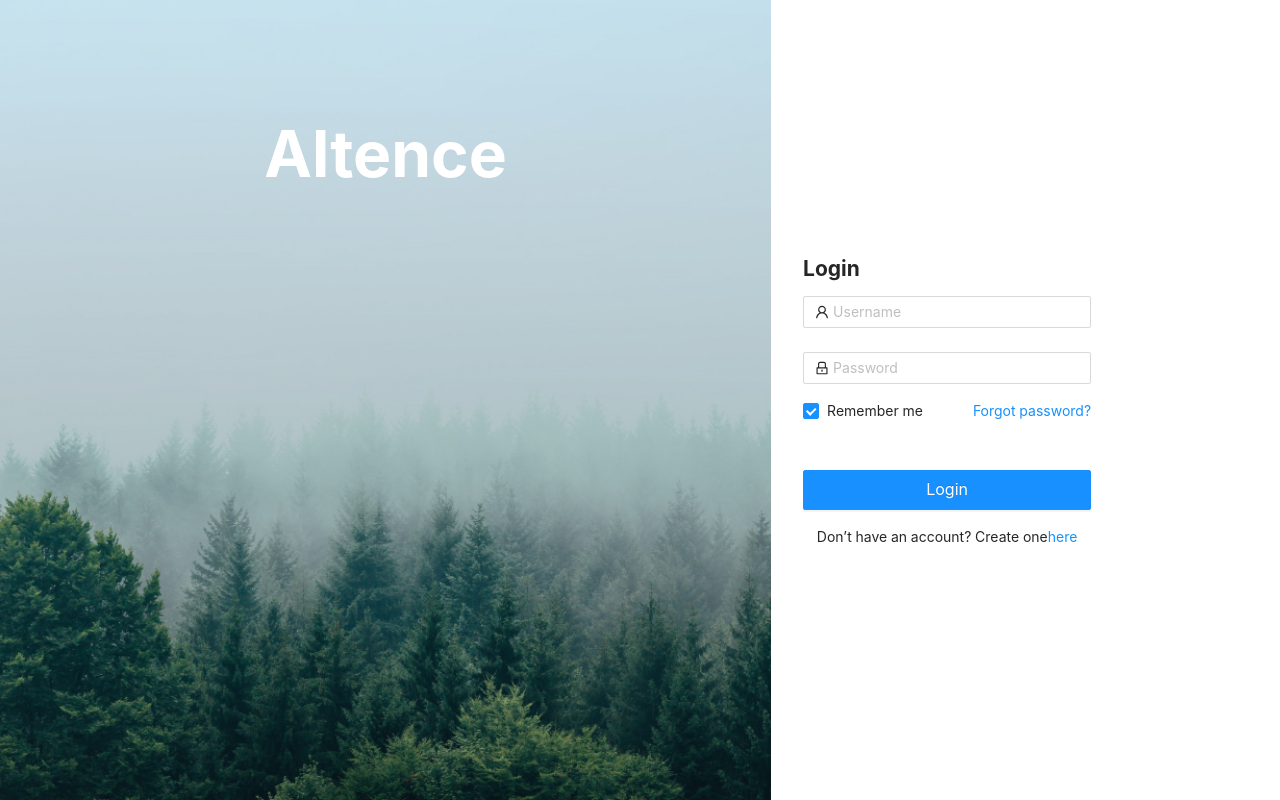
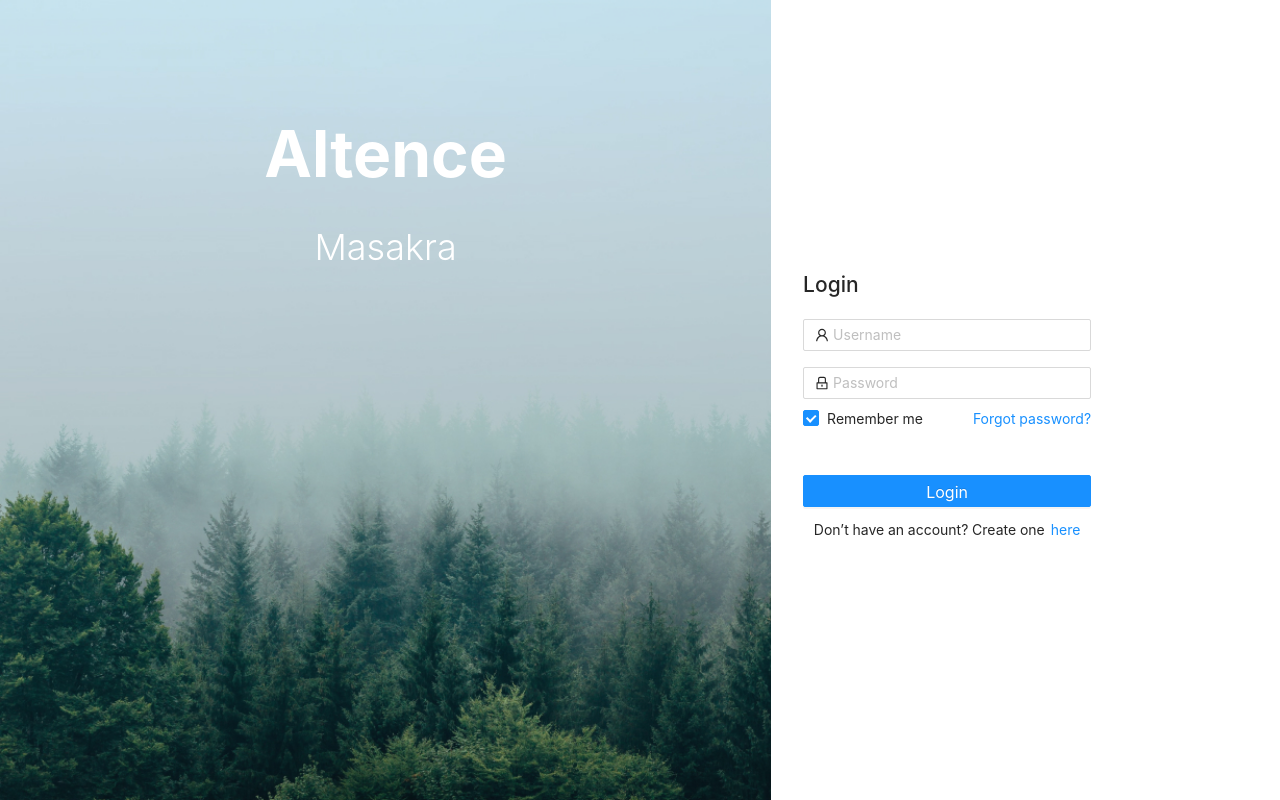
Before and after one commit to rising-star93/react-lightence-ant-design-template, a React (Create React App) app: page /login in a window 1280 px wide. Built offline with nearby package versions, Linux system fonts and the light colour scheme.

Commit message:
fix(login): update styles, change style imports

```diff
--- a/src/components/auth/form/LoginForm.tsx
+++ b/src/components/auth/form/LoginForm.tsx
@@ -1,16 +1,8 @@
 import React from 'react';
 import { useHistory } from 'react-router-dom';
-import { Form, Input, Button, Checkbox } from 'antd';
+import { Form, Input, Checkbox } from 'antd';
 import { UserOutlined, LockOutlined } from '@ant-design/icons';
-import {
-  FormDiv,
-  FormStyled,
-  FormTitle,
-  RememberMeDiv,
-  LogInDiv,
-  RegisterNowDiv,
-  FormButtonStyled,
-} from './LoginFormStyles';
+import * as S from './LoginFormStyles';
 
 const LoginForm: React.FC = () => {
   const history = useHistory();
@@ -20,35 +12,41 @@ const LoginForm: React.FC = () => {
   };
 
   return (
-    <FormDiv>
-      <FormTitle>Login</FormTitle>
-      <FormStyled name="normal_login" className="login-form" initialValues={{ remember: true }} onFinish={handleSubmit}>
-        <Form.Item name="username" rules={[{ required: true, message: 'Please input your Username!' }]}>
+    <S.FormDiv>
+      <S.FormTitle>Login</S.FormTitle>
+      <S.FormStyled
+        name="normal_login"
+        className="login-form"
+        layout="vertical"
+        initialValues={{ remember: true }}
+        onFinish={handleSubmit}
+      >
+        <S.FormInput name="username" rules={[{ required: true, message: 'Please input your Username!' }]}>
           <Input prefix={<UserOutlined className="site-form-item-icon" />} placeholder="Username" />
-        </Form.Item>
-        <Form.Item name="password" rules={[{ required: true, message: 'Please input your Password!' }]}>
+        </S.FormInput>
+        <S.FormInput name="password" rules={[{ required: true, message: 'Please input your Password!' }]}>
           <Input prefix={<LockOutlined className="site-form-item-icon" />} type="password" placeholder="Password" />
-        </Form.Item>
+        </S.FormInput>
 
-        <RememberMeDiv>
+        <S.RememberMeContainer>
           <Form.Item name="remember" valuePropName="checked" noStyle>
             <Checkbox>Remember me</Checkbox>
           </Form.Item>
           <a className="login-form-forgot" href="">
             Forgot password?
           </a>
-        </RememberMeDiv>
+        </S.RememberMeContainer>
 
-        <LogInDiv>
-          <FormButtonStyled type="primary" htmlType="submit" className="login-form-button">
+        <S.LogInContainer>
+          <S.FormButtonStyled type="primary" htmlType="submit" className="login-form-button">
             Login
-          </FormButtonStyled>
-          <RegisterNowDiv>
-            Don’t have an account? Create one <a href="">here</a>
-          </RegisterNowDiv>
-        </LogInDiv>
-      </FormStyled>
-    </FormDiv>
+          </S.FormButtonStyled>
+          <S.RegisterNowDiv>
+            Don’t have an account? Create one <S.RegisterNowLink href="">here</S.RegisterNowLink>
+          </S.RegisterNowDiv>
+        </S.LogInContainer>
+      </S.FormStyled>
+    </S.FormDiv>
   );
 };
 
--- a/src/components/auth/form/LoginFormStyles.ts
+++ b/src/components/auth/form/LoginFormStyles.ts
@@ -4,33 +4,42 @@ import { Form, Button } from 'antd';
 export const FormDiv = styled.div`
   width: 22rem;
   background: white;
-  padding: 1rem 2rem 1rem 2rem;
+  padding: 1.25rem 2rem 0.75rem 2rem;
 `;
 
 export const FormStyled = styled(Form)``;
 
 export const FormTitle = styled.h2`
-  font-weight: 700;
+  margin-bottom: 1.125rem;
 `;
 
-export const RememberMeDiv = styled.div`
-  margin: -0.5rem 0 3rem 0;
-  display: flex;
-  justify-content: space-between;
+export const FormInput = styled(Form.Item)`
+  margin-bottom: 1rem;
 `;
 
-export const LogInDiv = styled.div`
-  display: flex;
-  flex-flow: column;
+export const RememberMeContainer = styled(Form.Item)`
+  margin: -0.75rem 0 2.5rem 0;
+  .ant-form-item-control-input-content {
+    display: flex;
+    justify-content: space-between;
+  }
+`;
+
+export const LogInContainer = styled(Form.Item)`
+  margin-bottom: 0;
 `;
 
 export const FormButtonStyled = styled(Button)`
-  height: 2.5rem;
   font-size: 1rem;
+  width: 100%;
+  margin-bottom: 0.75rem;
 `;
 
 export const RegisterNowDiv = styled.div`
   display: flex;
   justify-content: center;
-  margin: 1rem 0 0 0;
 `;
+
+export const RegisterNowLink = styled.a`
+  margin-left: 0.375rem;
+`;
--- a/src/components/auth/logo/LoginLogo.tsx
+++ b/src/components/auth/logo/LoginLogo.tsx
@@ -1,13 +1,16 @@
 import React from 'react';
-import { LogoDiv, LogoText } from './LoginLogoStyles';
+import * as S from './LoginLogoStyles';
 
 const LoginLogo: React.FC = () => {
   return (
-    <LogoDiv>
+    <S.LogoDiv>
       <h1>
-        <LogoText href="/">Altence</LogoText>
+        <S.CompanyLogo href="/">Altence</S.CompanyLogo>
       </h1>
-    </LogoDiv>
+      <h2>
+        <S.LogoText href="/">Masakra</S.LogoText>
+      </h2>
+    </S.LogoDiv>
   );
 };
 
--- a/src/components/auth/logo/LoginLogoStyles.ts
+++ b/src/components/auth/logo/LoginLogoStyles.ts
@@ -1,11 +1,20 @@
 import styled from 'styled-components';
 
 export const LogoDiv = styled.div`
-  padding: 6.5rem 0 6.5rem 0;
+  padding: 6.5rem 0 7.625rem 0;
+  display: flex;
+  align-items: center;
+  flex-flow: column;
 `;
 
-export const LogoText = styled.a`
+export const CompanyLogo = styled.a`
   font-weight: 700;
   font-size: 4rem;
   color: #ffffff;
 `;
+
+export const LogoText = styled.a`
+  font-weight: 300;
+  font-size: 2.25rem;
+  color: #ffffff;
+`;
--- a/src/components/layouts/login/LoginLayout.tsx
+++ b/src/components/layouts/login/LoginLayout.tsx
@@ -1,12 +1,7 @@
 import React, { ReactNode } from 'react';
 import { useMediaQuery } from 'react-responsive';
 import theme from '../../../styles/theme';
-import {
-  LoginLayoutStyled,
-  LoginBackgroundContainer,
-  LoginLogoContainer,
-  LoginFormContainer,
-} from './LoginLayoutStyles';
+import * as S from './LoginLayoutStyles';
 
 export interface LoginLayoutProps {
   logo: ReactNode;
@@ -17,13 +12,13 @@ const LoginLayout: React.FC<LoginLayoutProps> = ({ logo, children }) => {
   });
 
   return (
-    <LoginLayoutStyled>
-      <LoginBackgroundContainer>
-        <LoginLogoContainer>{logo}</LoginLogoContainer>
+    <S.LoginLayoutStyled>
+      <S.LoginBackgroundContainer>
+        <S.LoginLogoContainer>{logo}</S.LoginLogoContainer>
         {!isDesktop && children}
-      </LoginBackgroundContainer>
-      {isDesktop && <LoginFormContainer>{children}</LoginFormContainer>}
-    </LoginLayoutStyled>
+      </S.LoginBackgroundContainer>
+      {isDesktop && <S.LoginFormContainer>{children}</S.LoginFormContainer>}
+    </S.LoginLayoutStyled>
   );
 };
 
--- a/src/components/layouts/login/LoginLayoutStyles.ts
+++ b/src/components/layouts/login/LoginLayoutStyles.ts
@@ -14,7 +14,7 @@ export const LoginBackgroundContainer = styled.div`
   align-items: center;
   height: 100vh;
   width: 100vw;
-  background-image: url('${loginPicture}'), linear-gradient(#00c3db 20%, #1f1f1f 20%);
+  background-image: url('${loginPicture}');
   background-size: cover;
 `;
 
@@ -28,5 +28,5 @@ export const LoginFormContainer = styled.div`
   display: flex;
   justify-items: center;
   align-items: center;
-  width: 66vw; ;
+  width: 66vw;
 `;
--- a/src/styles/_override_variables.less
+++ b/src/styles/_override_variables.less
@@ -2,6 +2,8 @@
 // https://github.com/ant-design/ant-design/blob/master/components/style/themes/default.less
 
 @border-radius-base: 7px;
+
+@height-base: 40px;
 
 @primary-color: #088a98;
 @text-color: #404040;
```
